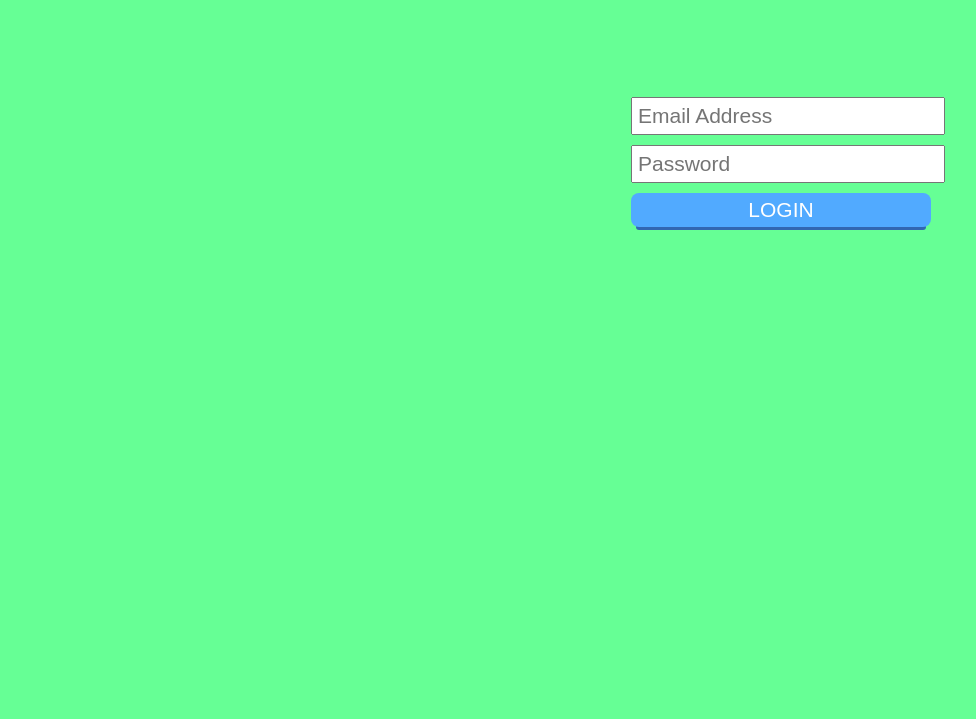
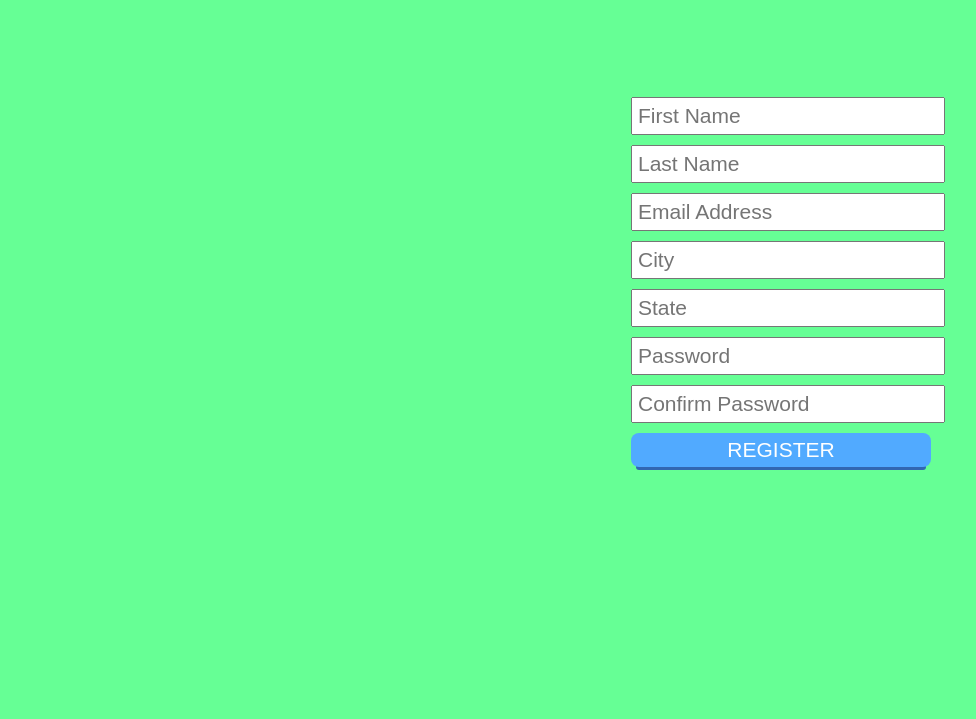
Before and after one commit to AkJones2007/okfido, a plain HTML site: page index.html in a window 1280 px wide. Shown: the part 78-797 px from the top of the page, without its empty margins (109-1085 px from the left). Drawn offline with Linux system fonts and the light colour scheme.

Commit message:
Changes ajax request URL to deployed Heroku app

```diff
--- a/index.html
+++ b/index.html
@@ -27,15 +27,14 @@
 
     <section>
       <!-- Login/Register form -->
-      <div class="login-register">
+<!--       <div class="login-register">
         <form id="login">
           <input name="email" type="text" placeholder="Email Address">
           <input name="password" type="password" placeholder="Password">
           <input name="login" type="submit" value="LOGIN">
         </form>
-      </div>
+      </div> -->
 
-      <!--
       <div class="login-register register">
         <form id="register">
           <input name="first_name" type="text" placeholder="First Name">
@@ -49,7 +48,7 @@
         </form>
         <h3 class='form-status'></h3>
       </div>
-      -->
+
     </section>
 
     <ul class="results">
--- a/js/ajax.js
+++ b/js/ajax.js
@@ -3,7 +3,7 @@
 // Information about the api
 var api = {
   // Set URL
-  url: "http://localhost:3000/",
+  url: "https://intense-badlands-4571.herokuapp.com/",
 
   ajax: function(config, cb) {
     $.ajax(config).done(function(data, textStatus, jqxhr) {
```
